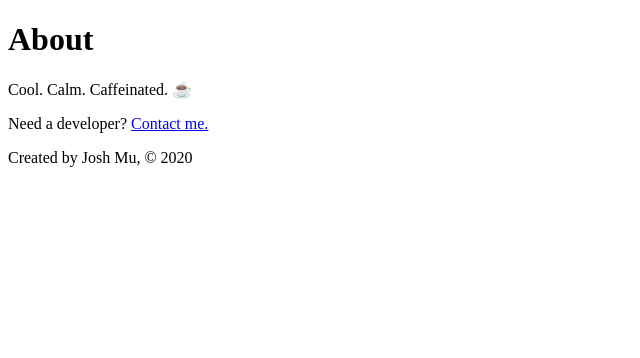
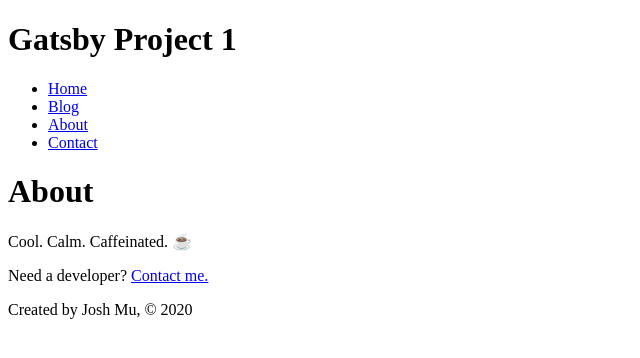
Before and after one commit to joshmu/great-gatsby-bootcamp, a Gatsby site: page /about in a window 1280 px wide. Shown: the whole page, without its empty margins (0-640 px from the left). Built offline with nearby package versions, Linux system fonts and the light colour scheme; Gatsby itself is replaced by a stand-in of ours.

Commit message:
added header shared component

```diff
--- /dev/null
+++ b/src/components/header.js
@@ -0,0 +1,30 @@
+import React from "react"
+import { Link } from "gatsby"
+
+const Header = () => {
+  return (
+    <header>
+      <div>
+        <h1>Gatsby Project 1</h1>
+      </div>
+      <div>
+        <ul>
+          <li>
+            <Link to="/">Home</Link>
+          </li>
+          <li>
+            <Link to="/blog">Blog</Link>
+          </li>
+          <li>
+            <Link to="/about">About</Link>
+          </li>
+          <li>
+            <Link to="/contact">Contact</Link>
+          </li>
+        </ul>
+      </div>
+    </header>
+  )
+}
+
+export default Header
--- a/src/pages/about.js
+++ b/src/pages/about.js
@@ -1,11 +1,13 @@
 import React from "react"
 import { Link } from "gatsby"
 
+import Header from "../components/header"
 import Footer from "../components/footer"
 
 const AboutPage = () => {
   return (
     <div>
+      <Header />
       <h1>About</h1>
       <p>
         Cool. Calm. Caffeinated.{" "}
--- a/src/pages/blog.js
+++ b/src/pages/blog.js
@@ -1,10 +1,12 @@
 import React from "react"
 
+import Header from "../components/header"
 import Footer from "../components/footer"
 
 const BlogPage = () => {
   return (
     <div>
+      <Header />
       <h1>Blog</h1>
       <p>Posts will show up here later on.</p>
       <Footer />
--- a/src/pages/contact.js
+++ b/src/pages/contact.js
@@ -1,10 +1,12 @@
 import React from "react"
 
+import Header from "../components/header"
 import Footer from "../components/footer"
 
 const contact = () => {
   return (
     <div>
+      <Header />
       <h1>Contact</h1>
       <ul>
         <li>
--- a/src/pages/index.js
+++ b/src/pages/index.js
@@ -1,11 +1,13 @@
 import React from "react"
 import { Link } from "gatsby"
 
+import Header from "../components/header"
 import Footer from "../components/footer"
 
 const IndexPage = () => {
   return (
     <div>
+      <Header />
       <h1>Hello</h1>
       <h2>I'm Josh, a full-stack developer living in beautiful Brisbane.</h2>
       <p>
@@ -17,3 +19,7 @@
 }
 
 export default IndexPage
+
+// setup header component > site title + 4 links to pages
+// render at the top of all pages
+// test work
```
